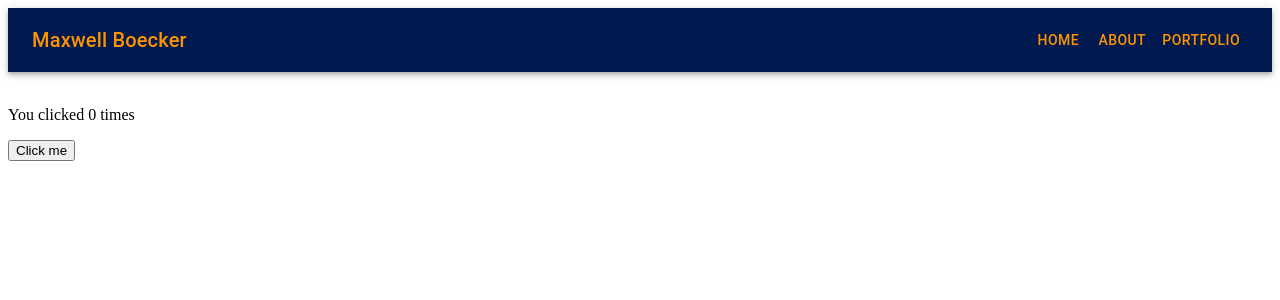
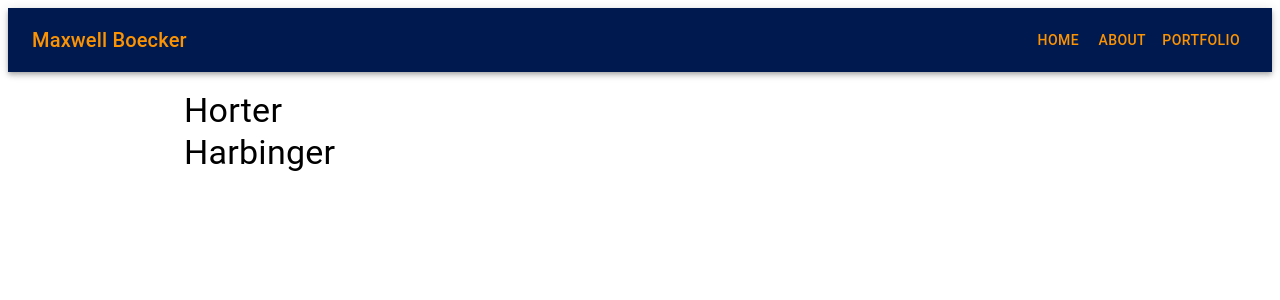
Before and after one commit to MaxwellBoecker/personal-webpage, a React app: page /portfolio in a window 1280 px wide. Shown: the top 300 px of the page. Built offline with nearby package versions, Linux system fonts and the light colour scheme; the HTML template or start-up script is replaced by a standard one.

Commit message:
(feat) added resume and sidebar files, made placeholders in portfolio

```diff
--- a/src/Portfolio.jsx
+++ b/src/Portfolio.jsx
@@ -1,15 +1,19 @@
+import { Container, Typography } from '@material-ui/core';
 import React, { useState } from 'react';
 
 function Portfolio(){
-  // Declare a new state variable, which we'll call "count"
-  const [count, setCount] = useState(0);
+
 
   return (
     <div>
-      <p>You clicked {count} times</p>
-      <button onClick={() => setCount(count + 1)}>
-        Click me
-      </button>
+      <Container maxWidth="md">
+      <Typography variant="h4">
+        Horter
+      </Typography>
+      <Typography variant="h4">
+        Harbinger
+      </Typography>
+      </Container>
     </div>
   );
 }
--- /dev/null
+++ b/src/Sidebar.jsx
@@ -0,0 +1 @@
+import React, { useState } from 'react';
```
Also changed, not shown: src/Resume.jsx (added).
